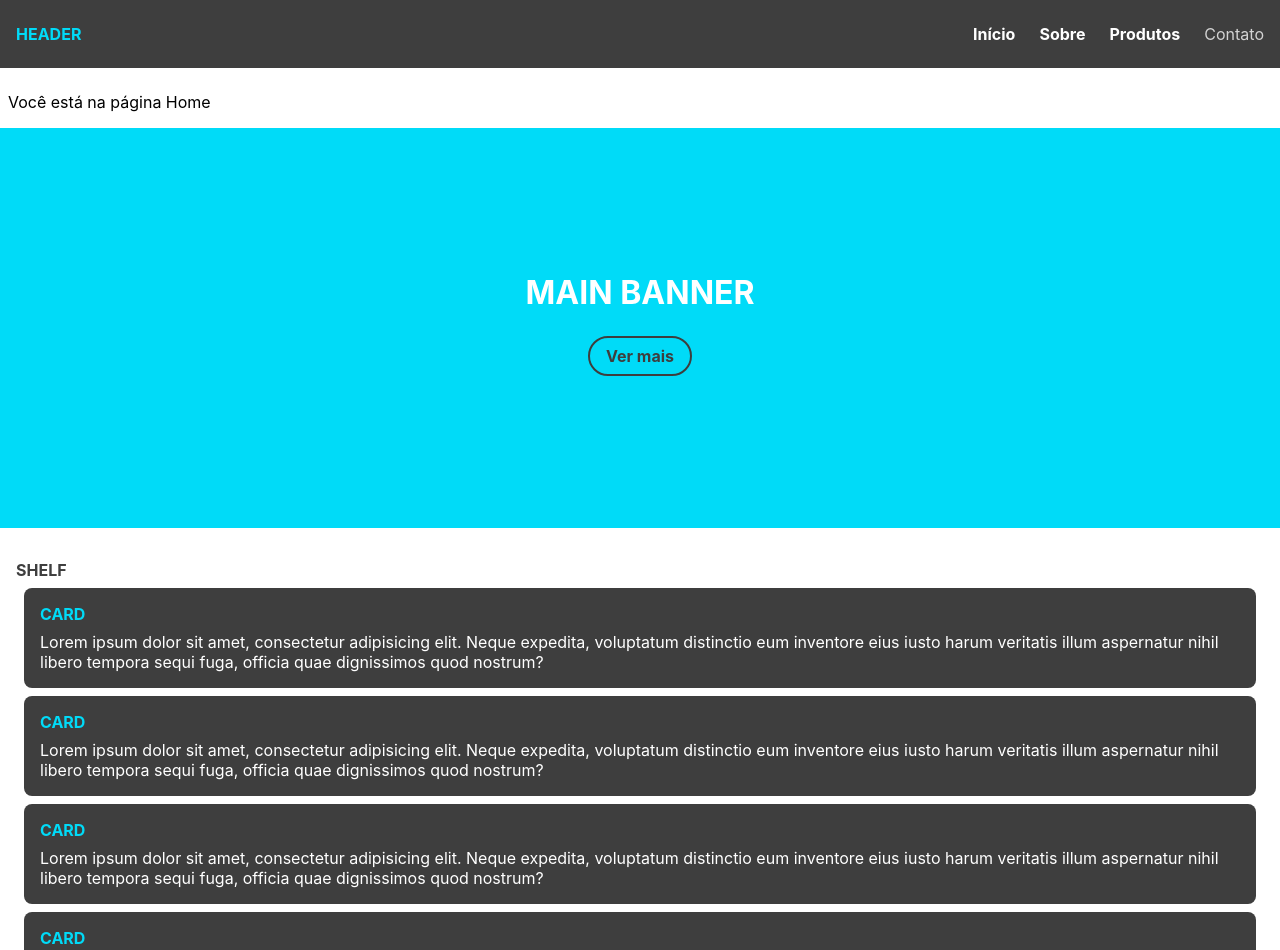
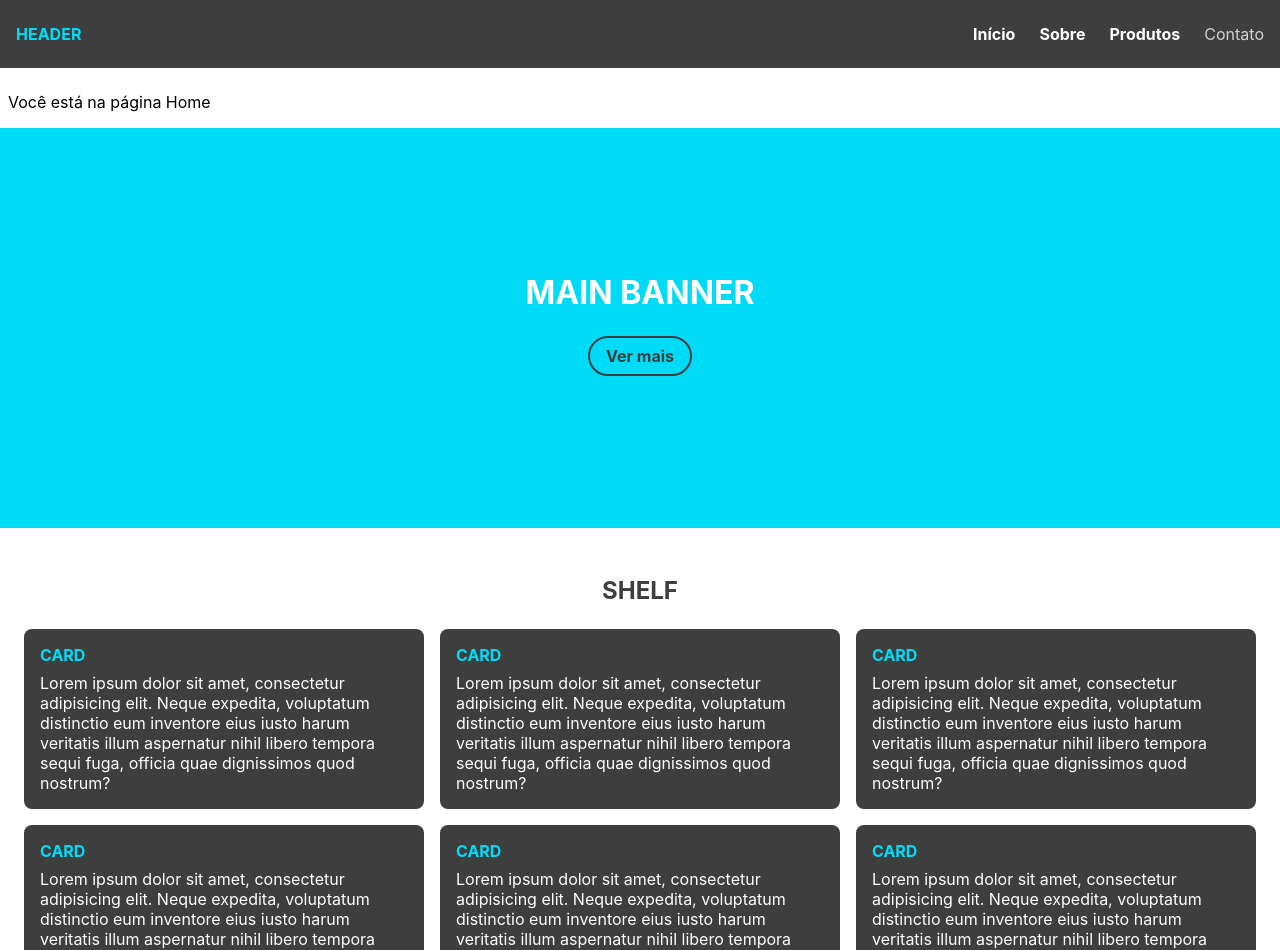
Before and after one commit to Marcelo-Diament/react-practice-website, a React (Create React App) app in the folder frontend/: page / in a window 1280 px wide. Shown: the top 950 px of the page. Built offline with nearby package versions, Linux system fonts and the light colour scheme.

Commit message:
feature: improve Shelf style

```diff
--- a/frontend/src/components/Shelf/style.css
+++ b/frontend/src/components/Shelf/style.css
@@ -1,4 +1,6 @@
 .shelf {
+  display: flex;
+  flex-flow: row wrap;
   margin: 16px auto;
   padding: 16px;
   width: 100%;
@@ -6,6 +8,9 @@
 
 .shelf__title {
   color: #3e3e3e;
+  flex: 1 0 100%;
+  font-size: 24px;
   font-weight: bolder;
-  margin: 0 auto;
+  margin: 16px auto;
+  text-align: center;
 }
```
